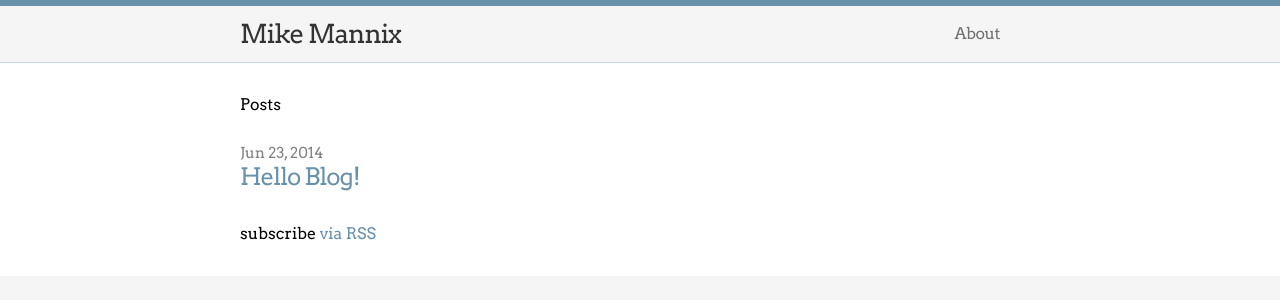
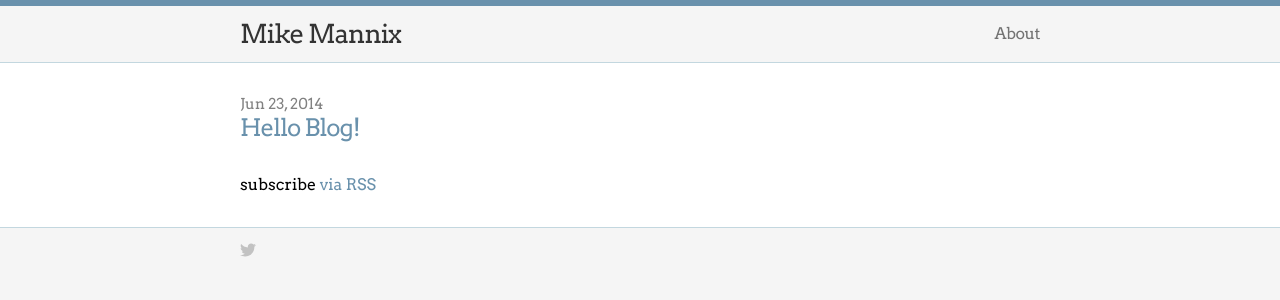
Before and after one commit to mannix/xyz, a Jekyll site: the page built from index.html, in a window 1280 px wide. Shown: the top 300 px of the page. Built offline with Jekyll 4.4.1, drawn with Linux system fonts in a browser that asks for light colours.

Commit message:
Bring slimmed down footer back in and update header menu

```diff
--- a/_includes/footer.html
+++ b/_includes/footer.html
@@ -3,32 +3,6 @@
   <div class="wrap">
 
     <div class="footer-col-1 column">
-      <ul>
-        <li><a href="mailto:{{ site.email }}">{{ site.email }}</a></li>
-      </ul>
-    </div>
-
-    <div class="footer-col-2 column">
-      <ul>
-        <li>
-          <a href="https://github.com/mannix">
-            <span class="icon github">
-              <svg version="1.1" class="github-icon-svg" xmlns="http://www.w3.org/2000/svg" xmlns:xlink="http://www.w3.org/1999/xlink" x="0px" y="0px"
-                 viewBox="0 0 16 16" enable-background="new 0 0 16 16" xml:space="preserve">
-                <path fill-rule="evenodd" clip-rule="evenodd" fill="#C2C2C2" d="M7.999,0.431c-4.285,0-7.76,3.474-7.76,7.761
-                c0,3.428,2.223,6.337,5.307,7.363c0.388,0.071,0.53-0.168,0.53-0.374c0-0.184-0.007-0.672-0.01-1.32
-                c-2.159,0.469-2.614-1.04-2.614-1.04c-0.353-0.896-0.862-1.135-0.862-1.135c-0.705-0.481,0.053-0.472,0.053-0.472
-                c0.779,0.055,1.189,0.8,1.189,0.8c0.692,1.186,1.816,0.843,2.258,0.645c0.071-0.502,0.271-0.843,0.493-1.037
-                C4.86,11.425,3.049,10.76,3.049,7.786c0-0.847,0.302-1.54,0.799-2.082C3.768,5.507,3.501,4.718,3.924,3.65
-                c0,0,0.652-0.209,2.134,0.796C6.677,4.273,7.34,4.187,8,4.184c0.659,0.003,1.323,0.089,1.943,0.261
-                c1.482-1.004,2.132-0.796,2.132-0.796c0.423,1.068,0.157,1.857,0.077,2.054c0.497,0.542,0.798,1.235,0.798,2.082
-                c0,2.981-1.814,3.637-3.543,3.829c0.279,0.24,0.527,0.713,0.527,1.437c0,1.037-0.01,1.874-0.01,2.129
-                c0,0.208,0.14,0.449,0.534,0.373c3.081-1.028,5.302-3.935,5.302-7.362C15.76,3.906,12.285,0.431,7.999,0.431z"/>
-              </svg>
-            </span>
-          </a>
-        </li>
-        <li>
       <a href="https://twitter.com/mann1x">
         <span class="icon twitter">
           <svg version="1.1" class="twitter-icon-svg" xmlns="http://www.w3.org/2000/svg" xmlns:xlink="http://www.w3.org/1999/xlink" x="0px" y="0px"
@@ -43,12 +17,6 @@
           </svg>
         </span>
       </a>
-        </li>
-      </ul>
-    </div>
-
-    <div class="footer-col-3 column">
-      <p class="text">{{ site.description }}</p>
     </div>
 
   </div>
--- a/_includes/header.html
+++ b/_includes/header.html
@@ -17,9 +17,7 @@
         </svg>
       </a>
       <div class="trigger">
-        {% for page in site.pages %}
-          <a class="page-link" href="{{ page.url | prepend: site.baseurl }}">{{ page.title }}</a>
-        {% endfor %}
+          <a class="page-link" href="/about/">About</a>
       </div>
     </nav>
 
--- a/_layouts/default.html
+++ b/_layouts/default.html
@@ -13,7 +13,7 @@
       </div>
     </div>
 
-    <!-- {% include footer.html %} -->
+    {% include footer.html %}
 
     </body>
 </html>
--- a/css/main.css
+++ b/css/main.css
@@ -76,7 +76,7 @@
 
 .site-footer {
   border-top: 1px solid #C3D7DF;
-  padding: 30px 0;
+  padding: 10px 0;
 }
 
 .footer-heading {
--- a/feed.xml
+++ b/feed.xml
@@ -1,5 +1,6 @@
 ---
 layout: none
+title: Feed
 ---
 <?xml version="1.0" encoding="UTF-8"?>
 <rss version="2.0" xmlns:atom="http://www.w3.org/2005/Atom">
--- a/index.html
+++ b/index.html
@@ -1,10 +1,9 @@
 ---
 layout: default
+title: Home
 ---
 
 <div class="home">
-
-  <h1>Posts</h1>
 
   <ul class="posts">
     {% for post in site.posts %}
```
Also changed, not shown: 4 other files. Lines whose indentation alone changed are shown as unchanged.
